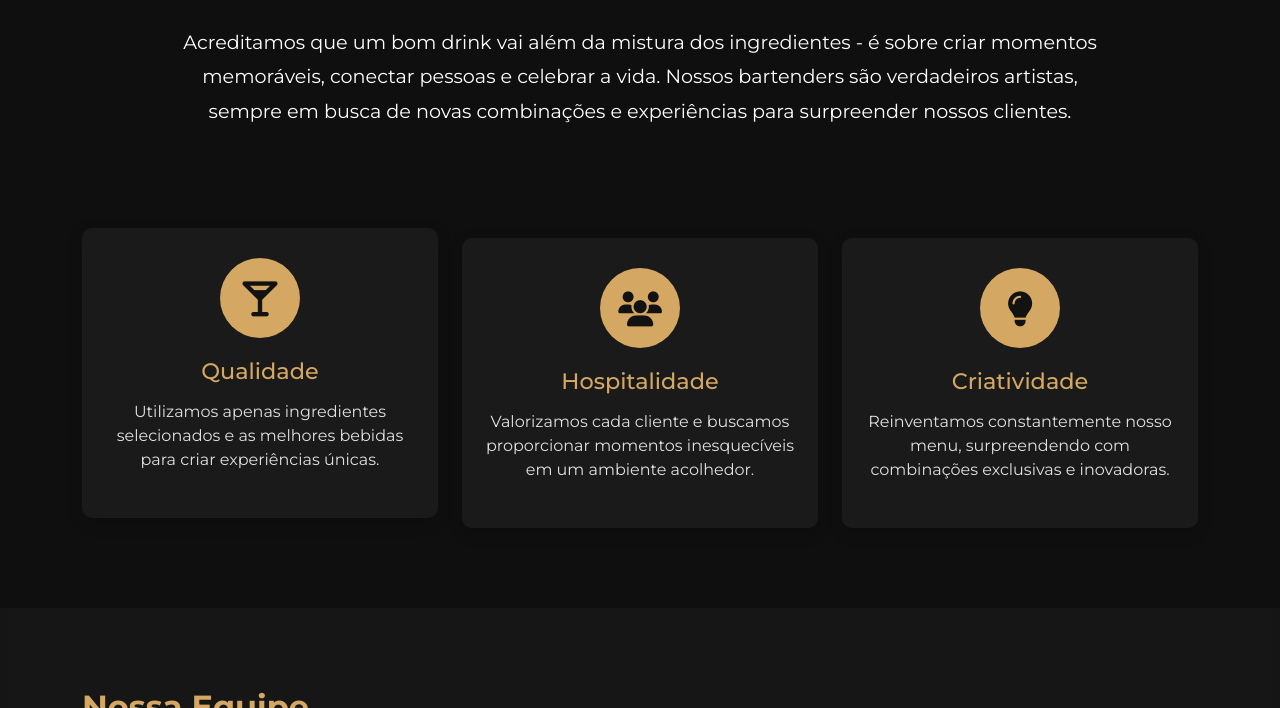
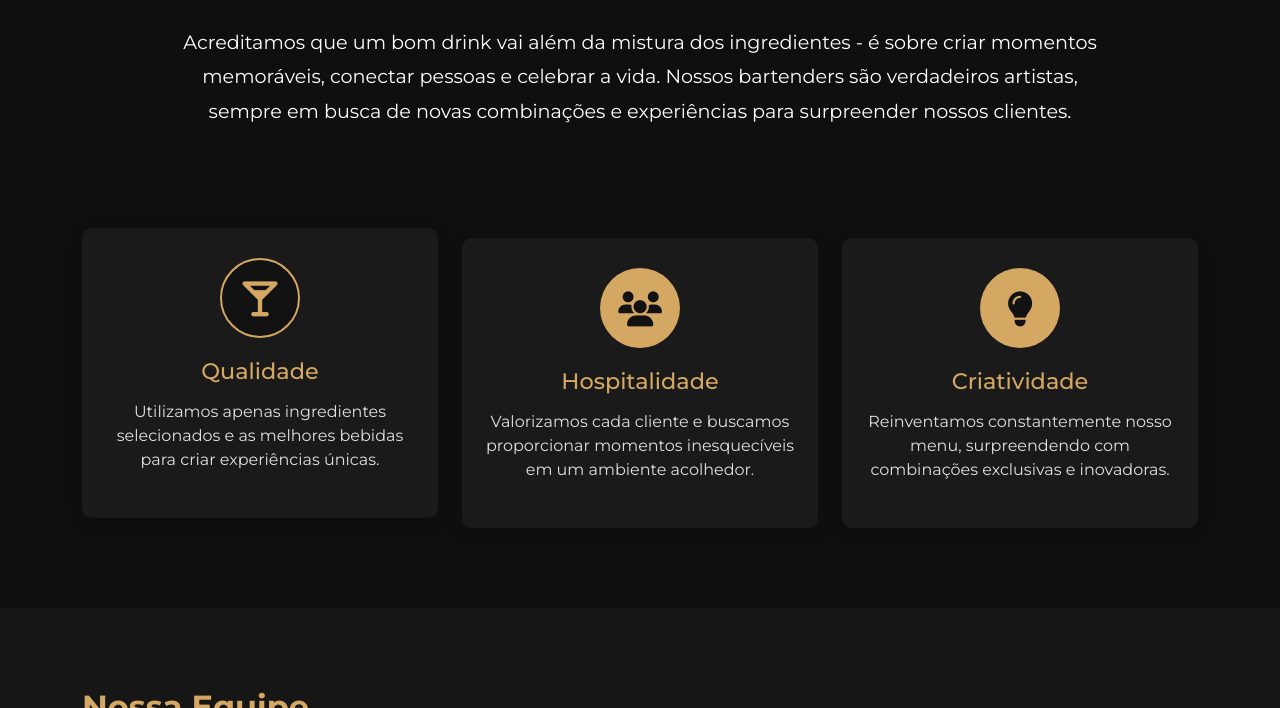
Before and after one commit to MichelAlmeida1990/SITE-DE-BEBIDAS-DO-SANTO, a website: page sobre.html in a window 1280 px wide. In both pictures the pointer is over the element 260 px from the left and 1658 px from the top of the page. Shown: the part 1350-2058 px from the top of the page. Drawn offline with nearby package versions, Linux system fonts and the light colour scheme.

Commit message:
Inclusão de hover nos icones da Sobre/CSS

```diff
--- a/css/sobre.css
+++ b/css/sobre.css
@@ -122,6 +122,7 @@
     transform: translateY(-10px);
 }
 
+/* Efeito hover nos ícones circulares */
 .icon-circle {
     width: 80px;
     height: 80px;
@@ -131,12 +132,27 @@
     align-items: center;
     justify-content: center;
     margin: 0 auto 20px;
+    transition: all 0.3s ease; /* Adicionando transição suave */
 }
+
+/* Efeito ao passar o mouse */
+.icon-circle:hover {
+    background-color: var(--preto);
+    border: 2px solid var(--dourado);
+}
+
+.icon-circle:hover i {
+    color: var(--dourado);
+}
+
+
 
 .icon-circle i {
     font-size: 35px;
     color: var(--preto);
 }
+
+
 
 .valor-card h3 {
     color: var(--dourado);
```
